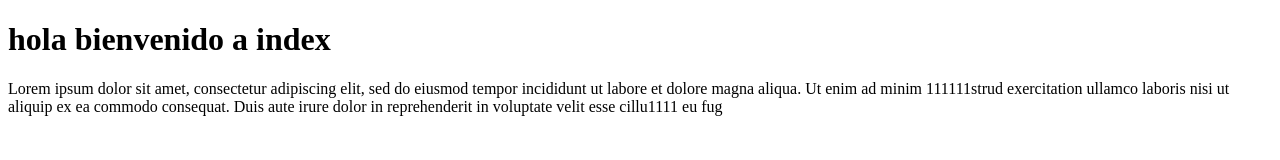
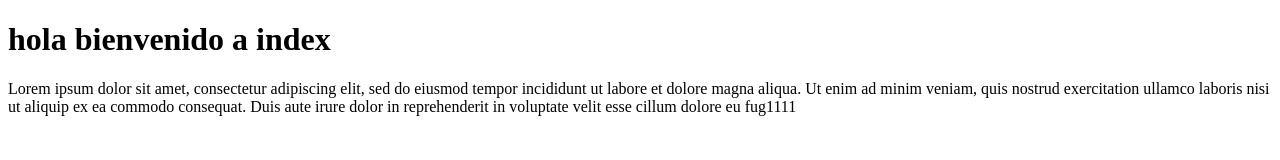
Before and after one commit to Fvalmatu/git-tuto, a plain HTML site: page index.html in a window 1280 px wide. Drawn offline with Linux system fonts and the light colour scheme.

Commit message:
agremaos 1 al finaldel parrafo

```diff
--- a/index.html
+++ b/index.html
@@ -9,8 +9,8 @@
     <h1>hola bienvenido a index</h1>
     <p>Lorem ipsum dolor sit amet, consectetur adipiscing elit,
         sed do eiusmod tempor incididunt ut labore et dolore magna aliqua.
-        Ut enim ad minim 111111strud exercitation ullamco laboris nisi ut
+        Ut enim ad minim veniam, quis nostrud exercitation ullamco laboris nisi ut
         aliquip ex ea commodo consequat. Duis aute irure dolor in reprehenderit in voluptate
-        velit esse cillu1111 eu fug</p>
+        velit esse cillum dolore eu fug1111</p>
 </body>
 </html>
```
